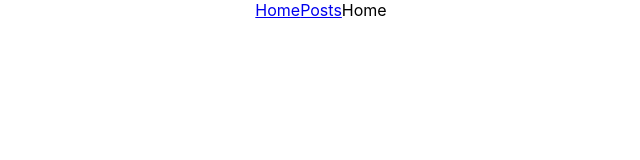
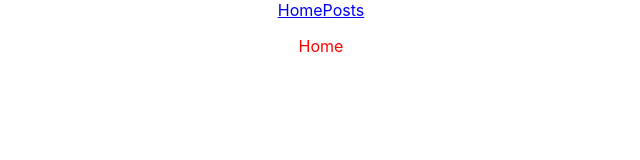
Before and after one commit to vipulDessai/react-playground, a React (Create React App) app: page / in a window 1280 px wide. Shown: the top 160 px of the page, without its empty margins (319-959 px from the left). Built offline with nearby package versions, Linux system fonts and the light colour scheme.

Commit message:
added thunk

```diff
--- a/src/Home/Home.jsx
+++ b/src/Home/Home.jsx
@@ -4,7 +4,7 @@ import { connect } from "react-redux";
 const Home = (props) => {
     return (
         <>
-            Home
+            <p>Home</p>
         </>
     )
 }
--- a/src/Posts/Posts.jsx
+++ b/src/Posts/Posts.jsx
@@ -2,20 +2,24 @@ import axios from "axios";
 import React, { useEffect } from "react";
 import { connect } from "react-redux";
 
+import './posts.css';
+
 function Posts(props) {
+    const dispatch = props.dispatch;
     useEffect(() => {
-        getPosts(props.dispatch);
-    }, []);
+        dispatch(getPosts());
+    }, [dispatch]);
 
     return (
         <>
-            "id" : {props.state.posts.post && props.state.posts.post.id}
+            <p>"id" : {props.state.posts.post && props.state.posts.post.id}</p>
         </>
     )
 }
 
-const getPosts = dispatch => {
-    dispatch({type: 'initiated'});
+const getPosts = () => {
+    return dispatch => {
+        dispatch({type: 'initiated'})
         axios.get("https://jsonplaceholder.typicode.com/posts")
             .then(
                 res => {
@@ -28,6 +32,7 @@ const getPosts = dispatch => {
                     dispatch({type: 'error', message: err.message});
                 }
             )
+        }
 }
 
 const mapStateToProps = state => {
--- /dev/null
+++ b/src/Posts/posts.css
@@ -0,0 +1,3 @@
+p {
+    color: red;
+}
--- a/src/_helpers/store.ts
+++ b/src/_helpers/store.ts
@@ -6,5 +6,5 @@ import { rootReducer } from "../_reducers";
 
 export const store = createStore(
     rootReducer,
-    composeWithDevTools(applyMiddleware(createLogger())),
+    composeWithDevTools(applyMiddleware(createLogger(), thunk)),
 );
```
Also changed, not shown: 1 other file (tests, documents, lock files or other folders). Lines whose indentation alone changed are shown as unchanged.
